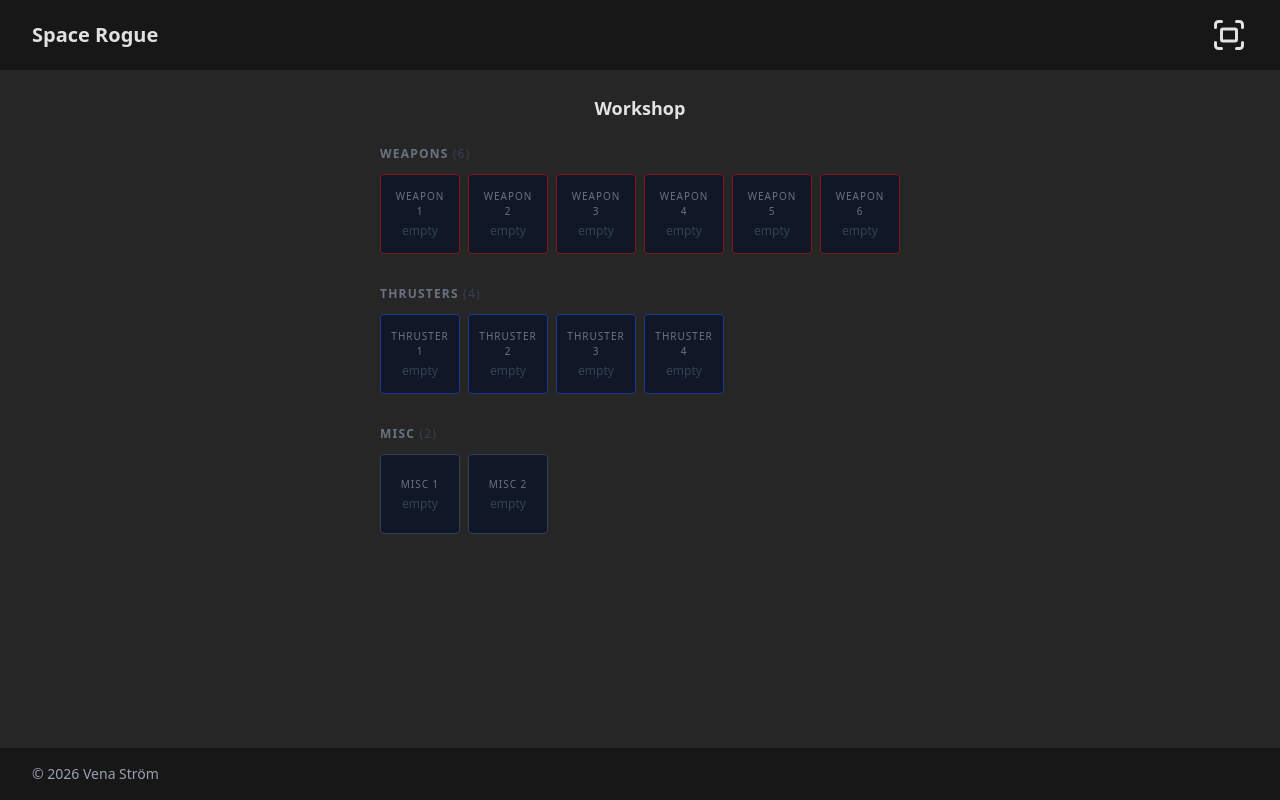
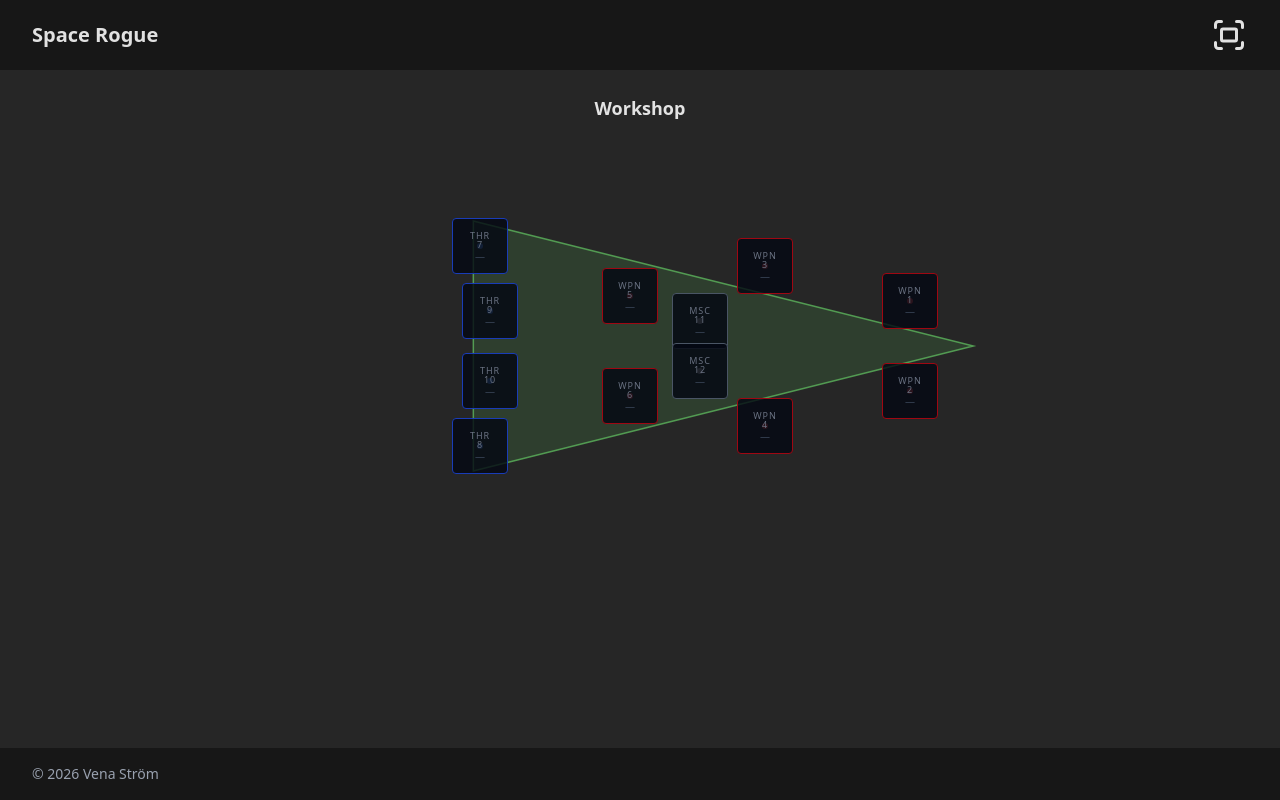
Before and after one commit to VenaStrom/Space-Rogue, a React (Vite) app: page / in a window 1280 px wide. Built offline with nearby package versions, Linux system fonts and the light colour scheme.

Commit message:
add positions to weapon slots

```diff
--- a/src/context/game-state/_game-state.internal.ts
+++ b/src/context/game-state/_game-state.internal.ts
@@ -1,14 +1,23 @@
 import { createContext } from "react";
-import type { ShipLoadout, Slot, SlotType } from "../../types";
+import type { ShipLoadout, Slot, SlotType, V2 } from "../../types";
 
-function emptySlots(type: SlotType, count: number): Slot[] {
-  return Array.from({ length: count }, () => ({ type, item: null }));
+function makeSlots(type: SlotType, hardpoints: ReadonlyArray<V2>): Slot[] {
+  return hardpoints.map(hardpoint => ({ type, item: null, hardpoint }));
 }
 
 export const defaultPlayerShip: ShipLoadout = {
-  weaponSlots: emptySlots("weapon", 6),
-  thrusterSlots: emptySlots("thruster", 4),
-  miscSlots: emptySlots("misc", 2),
+  weaponSlots: makeSlots("weapon", [
+    { x: 54, y: -9 }, { x: 54, y: 9 },
+    { x: 25, y: -16 }, { x: 25, y: 16 },
+    { x: -2, y: -10 }, { x: -2, y: 10 },
+  ]),
+  thrusterSlots: makeSlots("thruster", [
+    { x: -32, y: -20 }, { x: -32, y: 20 },
+    { x: -30, y: -7 }, { x: -30, y: 7 },
+  ]),
+  miscSlots: makeSlots("misc", [
+    { x: 12, y: -5 }, { x: 12, y: 5 },
+  ]),
 };
 
 export type GameStateContextType = {
--- a/src/types/_types.ts
+++ b/src/types/_types.ts
@@ -25,6 +25,8 @@ export type SlotType = "weapon" | "thruster" | "misc";
 export type Slot = {
   type: SlotType;
   item: null;
+  /** Ship-local coordinates of this mounting point (forward = +x, centroid at origin). */
+  hardpoint: V2;
 };
 
 export type ShipLoadout = {
--- a/src/views/_workshop-view.tsx
+++ b/src/views/_workshop-view.tsx
@@ -1,58 +1,126 @@
+import { useEffect, useRef } from "react";
 import { useGameState } from "../context/game-state";
-import type { Slot, SlotType } from "../types";
+import type { ShipLoadout, Slot, SlotType, V2 } from "../types";
 
-const SECTION_ACCENT: Record<SlotType, string> = {
-  weapon: "border-red-900 hover:border-red-700",
-  thruster: "border-blue-900 hover:border-blue-700",
-  misc: "border-gray-700 hover:border-gray-500",
+const PREVIEW_W = 800;
+const PREVIEW_H = 400;
+const SHIP_SCALE = 5;
+const CX = PREVIEW_W / 2;
+const CY = PREVIEW_H / 2;
+
+function toCanvas(v: V2) {
+  return { x: CX + v.x * SHIP_SCALE, y: CY + v.y * SHIP_SCALE };
+}
+
+const SLOT_ACCENT: Record<SlotType, string> = {
+  weapon: "border-red-800 hover:border-red-500",
+  thruster: "border-blue-800 hover:border-blue-500",
+  misc: "border-gray-600 hover:border-gray-400",
 };
 
-const SECTION_LABEL: Record<SlotType, string> = {
-  weapon: "Weapon",
-  thruster: "Thruster",
-  misc: "Misc",
+const SLOT_LABEL: Record<SlotType, string> = {
+  weapon: "WPN",
+  thruster: "THR",
+  misc: "MSC",
 };
 
-function SlotCard({ slot, index }: { slot: Slot; index: number }) {
+const HARDPOINT_COLOR: Record<SlotType, string> = {
+  weapon: "rgba(220, 80, 80, 0.9)",
+  thruster: "rgba(80, 140, 220, 0.9)",
+  misc: "rgba(160, 160, 160, 0.9)",
+};
+
+function ShipPreview({ loadout }: { loadout: ShipLoadout }) {
+  const canvasRef = useRef<HTMLCanvasElement>(null);
+
+  useEffect(() => {
+    const canvas = canvasRef.current;
+    if (!canvas) return;
+    const ctx = canvas.getContext("2d");
+    if (!ctx) return;
+
+    ctx.clearRect(0, 0, PREVIEW_W, PREVIEW_H);
+
+    const L = 100, W = 50;
+    const co = L / 3;
+
+    // Ship hull (nose pointing right / +x)
+    ctx.fillStyle = "rgba(60, 100, 60, 0.4)";
+    ctx.strokeStyle = "rgba(100, 200, 100, 0.7)";
+    ctx.lineWidth = 1.5;
+    ctx.beginPath();
+    ctx.moveTo(CX + (L - co) * SHIP_SCALE, CY);
+    ctx.lineTo(CX + (-co) * SHIP_SCALE,    CY + (W / 2) * SHIP_SCALE);
+    ctx.lineTo(CX + (-co) * SHIP_SCALE,    CY - (W / 2) * SHIP_SCALE);
+    ctx.closePath();
+    ctx.fill();
+    ctx.stroke();
+
+    // Hardpoint dots
+    const allSlots: Slot[] = [
+      ...loadout.weaponSlots,
+      ...loadout.thrusterSlots,
+      ...loadout.miscSlots,
+    ];
+    for (const slot of allSlots) {
+      const { x, y } = toCanvas(slot.hardpoint);
+      ctx.fillStyle = HARDPOINT_COLOR[slot.type];
+      ctx.beginPath();
+      ctx.arc(x, y, 3, 0, Math.PI * 2);
+      ctx.fill();
+    }
+  }, [loadout]);
+
   return (
-    <button className={`
-      border rounded bg-gray-900 w-20 h-20
-      flex flex-col items-center justify-center gap-1
-      transition-colors cursor-pointer
-      ${SECTION_ACCENT[slot.type]}
-    `}>
-      <span className="text-[10px] uppercase tracking-widest text-gray-500">
-        {SECTION_LABEL[slot.type]} {index + 1}
-      </span>
-      <span className={`text-xs ${slot.item !== null ? "text-green-400" : "text-gray-700"}`}>
-        {slot.item !== null ? "equipped" : "empty"}
-      </span>
-    </button>
+    <canvas
+      ref={canvasRef}
+      width={PREVIEW_W}
+      height={PREVIEW_H}
+      className="pointer-events-none select-none"
+    />
   );
 }
 
-function SlotSection({ title, slots }: { title: string; slots: Slot[] }) {
+function SlotButton({ slot, index }: { slot: Slot; index: number }) {
+  const { x, y } = toCanvas(slot.hardpoint);
   return (
-    <section>
-      <h3 className="text-xs font-semibold uppercase tracking-widest text-gray-500 mb-3">
-        {title} <span className="font-normal text-gray-700">({slots.length})</span>
-      </h3>
-      <div className="flex flex-wrap gap-2">
-        {slots.map((slot, i) => <SlotCard key={i} slot={slot} index={i} />)}
-      </div>
-    </section>
+    <button
+      style={{ position: "absolute", left: x, top: y, transform: "translate(-50%, -50%)" }}
+      className={`
+        border rounded bg-gray-950/80 w-14 h-14
+        flex flex-col items-center justify-center gap-0.5
+        transition-colors cursor-pointer
+        ${SLOT_ACCENT[slot.type]}
+      `}
+    >
+      <span className="text-[9px] uppercase tracking-widest text-gray-500 leading-none">
+        {SLOT_LABEL[slot.type]} {index + 1}
+      </span>
+      <span className={`text-[10px] leading-none ${slot.item !== null ? "text-green-400" : "text-gray-700"}`}>
+        {slot.item !== null ? "EQ" : "—"}
+      </span>
+    </button>
   );
 }
 
 export function WorkshopView() {
   const { playerShip } = useGameState();
 
-  return <main className="p-6">
-    <h2 className="text-lg font-semibold mb-6">Workshop</h2>
-    <div className="space-y-8">
-      <SlotSection title="Weapons" slots={playerShip.weaponSlots} />
-      <SlotSection title="Thrusters" slots={playerShip.thrusterSlots} />
-      <SlotSection title="Misc" slots={playerShip.miscSlots} />
-    </div>
-  </main>;
+  const allSlots: Slot[] = [
+    ...playerShip.weaponSlots,
+    ...playerShip.thrusterSlots,
+    ...playerShip.miscSlots,
+  ];
+
+  return (
+    <main className="p-6">
+      <h2 className="text-lg font-semibold mb-6">Workshop</h2>
+      <div className="relative inline-block" style={{ width: PREVIEW_W, height: PREVIEW_H }}>
+        <ShipPreview loadout={playerShip} />
+        {allSlots.map((slot, i) => (
+          <SlotButton key={i} slot={slot} index={i} />
+        ))}
+      </div>
+    </main>
+  );
 }
```
